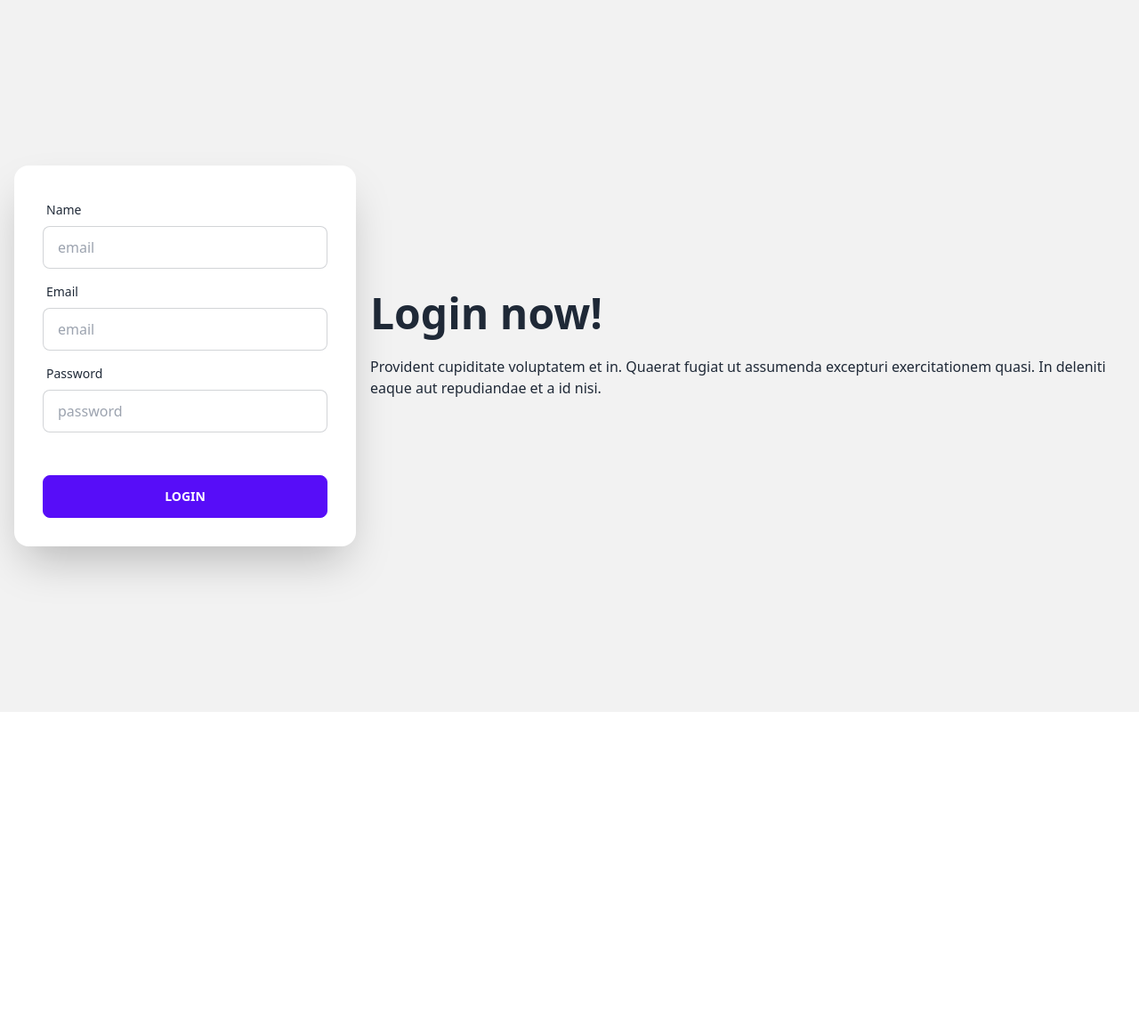
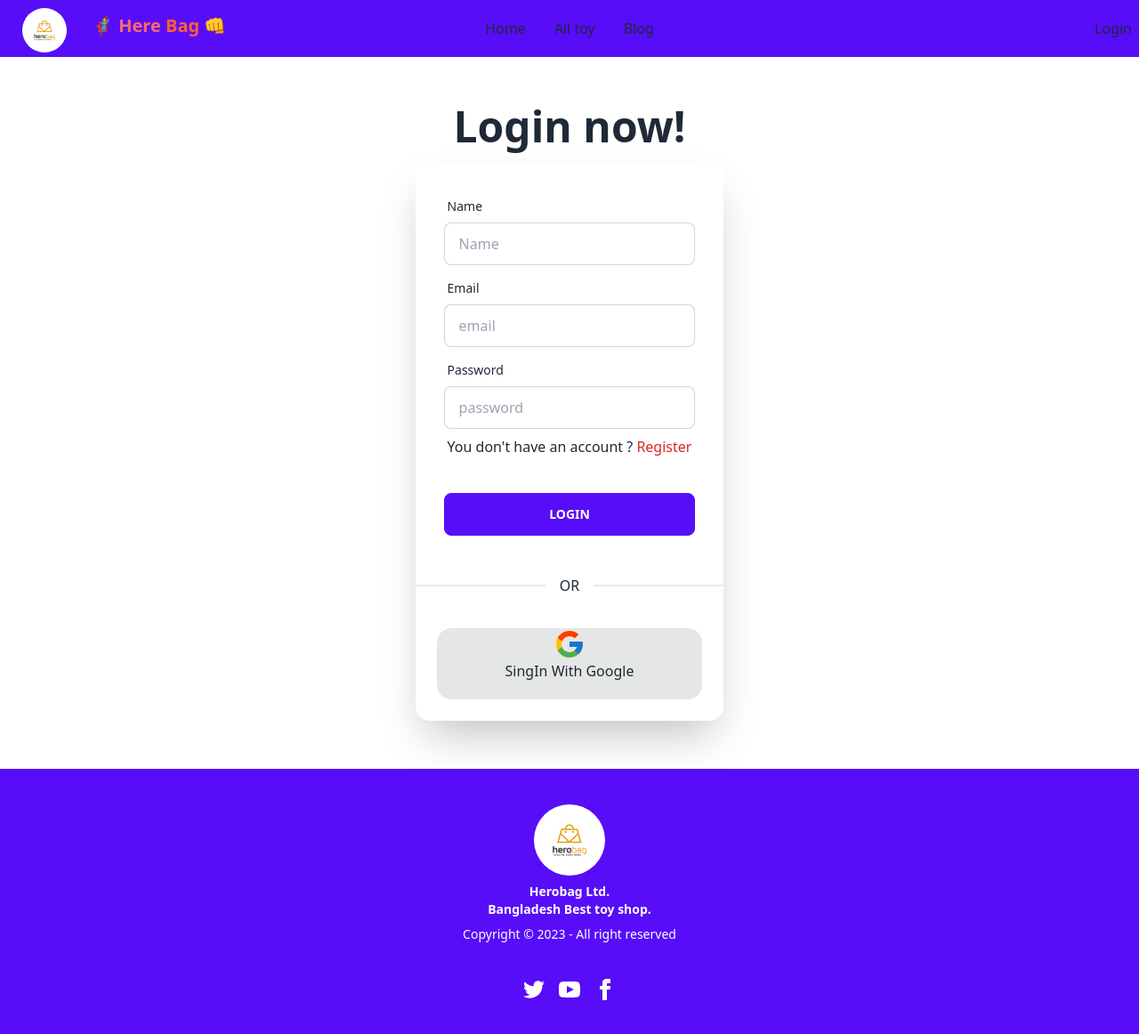
Before and after one commit to Jubayer9/assignment-11-toy-marketplace-climd, a React (Vite) app: page /login in a window 1280 px wide. Shown: the whole page at 89% size. Before the commit the page ends 800 px from the top, so only its background shows below. Built offline with nearby package versions, Linux system fonts and the light colour scheme; no server answers.

Commit message:
Add a date Google Earth provider. Go back.

```diff
--- a/src/Pages/Home/Header/Header.jsx
+++ b/src/Pages/Home/Header/Header.jsx
@@ -2,7 +2,7 @@
 const Header = () => {
     return (
         <div>
-            <img style={{width:"90%" ,margin:"0px 100px"}} src="/public/images.jpg" alt="" />
+            <img style={{width:"90%" ,margin:"6% 0% 5% 5%"}} src="/public/images.jpg" alt="" />
         </div>
     );
 };
--- a/src/Pages/Home/Home/Home.jsx
+++ b/src/Pages/Home/Home/Home.jsx
@@ -2,14 +2,16 @@
 import Footer from "../../../Share/Footer";
 import NavBar from "../../../Share/NavBar";
 import Header from "../Header/Header";
+import PhotoGallery from "../PhotoGallery/PhotoGallery";
 
 const Home = () => {
     return (
         <div>
 
-        <NavBar></NavBar>
-    <Header></Header>
-        <Footer></Footer>
+            <NavBar></NavBar>
+            <Header></Header>
+            <PhotoGallery></PhotoGallery>
+            <Footer></Footer>
 
         </div>
     );
--- a/src/Pages/Home/Login/Login.jsx
+++ b/src/Pages/Home/Login/Login.jsx
@@ -1,10 +1,13 @@
 import { useContext } from "react";
-import { Form, } from "react-router-dom";
+import { Form, Link, } from "react-router-dom";
 import { AuthContext } from "../../../Provider/AuthProvider";
+import NavBar from "../../../Share/NavBar";
+import Footer from "../../../Share/Footer";
+import { FcGoogle } from "react-icons/fc";
 
 const Login = () => {
 
-    const {signIn } =useContext(AuthContext);
+    const {signIn,signInWithGoogle } =useContext(AuthContext);
 
     const handleLogin = event=>{
         event.preventDefault();
@@ -23,15 +26,26 @@ const Login = () => {
             })
     }
 
+    const handleGoogleSignIn =()=>{
+      signInWithGoogle()
+      .then(result=>{
+        const loggedUser = result.user;
+        console.log(loggedUser)
+      })
+      .catch(error =>{
+        console.log(error);
+      })
+    }
 
     return (
         <div>
+            <NavBar></NavBar>
            <Form onSubmit={handleLogin}>
-            <div className="hero min-h-screen bg-base-200">
-  <div className="hero-content flex-col lg:flex-row-reverse">
+            <div className="hero min-h-screen ">
+  <div className="hero-content flex-col ">
     <div className="text-center lg:text-left">
       <h1 className="text-5xl font-bold">Login now!</h1>
-      <p className="py-6">Provident cupiditate voluptatem et in. Quaerat fugiat ut assumenda excepturi exercitationem quasi. In deleniti eaque aut repudiandae et a id nisi.</p>
+
     </div>
     <div className="card flex-shrink-0 w-full max-w-sm shadow-2xl bg-base-100">
       <div className="card-body">
@@ -39,7 +53,7 @@ const Login = () => {
           <label className="label">
             <span className="label-text">Name</span>
           </label>
-          <input type="text" placeholder="email" name="name" className="input input-bordered" />
+          <input type="text" placeholder="Name" name="name" className="input input-bordered" />
         </div>
         <div className="form-control">
           <label className="label">
@@ -51,18 +65,28 @@ const Login = () => {
           <label className="label">
             <span className="label-text">Password</span>
           </label>
-          <input type="text" placeholder="password" name="password" className="input input-bordered" />
+          <input type="password" placeholder="password" name="password" className="input input-bordered" />
           <label className="label">
+            <p> You don't have an account ? <Link className="text-red-600" to='/registration'>Register</Link></p>
           </label>
         </div>
         <div className="form-control mt-6">
           <button className="btn btn-primary">Login</button>
         </div>
       </div>
+      <div className="flex flex-col w-full border-opacity-50">
+
+  <div className="divider">OR</div>
+ <button onClick={handleGoogleSignIn} className="grid h-20 card bg-base-300 rounded-box place-items-center  m-6 pb-5"><FcGoogle className="font-bold text-4xl"></FcGoogle>SingIn With Google </button>
+</div>
     </div>
+
   </div>
+
 </div>
+
             </Form>
+            <Footer></Footer>
         </div>
     );
 };
--- a/src/Pages/Home/PhotoGallery/PhotoGallery.jsx
+++ b/src/Pages/Home/PhotoGallery/PhotoGallery.jsx
@@ -0,0 +1,11 @@
+import React from 'react';
+
+const PhotoGallery = () => {
+    return (
+        <div>
+            Photo..........................
+        </div>
+    );
+};
+
+export default PhotoGallery;
--- a/src/Pages/Home/Registration/Registration.jsx
+++ b/src/Pages/Home/Registration/Registration.jsx
@@ -1,7 +1,9 @@
 
-import { Form,} from "react-router-dom";
+import { Form, Link,} from "react-router-dom";
 import { useContext } from "react";
 import { AuthContext } from "../../../Provider/AuthProvider";
+import NavBar from "../../../Share/NavBar";
+import Footer from "../../../Share/Footer";
 const Registration = () => {
     const { createUser } = useContext(AuthContext);
 
@@ -25,27 +27,27 @@ const Registration = () => {
 
     return (
         <div>
+<NavBar></NavBar>
+            <Form onSubmit={handleRegister}>
+            <div className="hero min-h-screen ">
+  <div className="hero-content flex-col p">
+    <div className="text-center lg:text-left">
+      <h1 className="text-5xl font-bold">Register Now!!</h1>
 
-            <Form onSubmit={handleRegister}>
-            <div className="hero min-h-screen bg-base-200">
-  <div className="hero-content flex-col lg:flex-row-reverse">
-    <div className="text-center lg:text-left">
-      <h1 className="text-5xl font-bold">Login now!</h1>
-      <p className="py-6">Provident cupiditate voluptatem et in. Quaerat fugiat ut assumenda excepturi exercitationem quasi. In deleniti eaque aut repudiandae et a id nisi.</p>
     </div>
-    <div className="card flex-shrink-0 w-full max-w-sm shadow-2xl bg-base-100">
+    <div className="card  w-full max-w-sm shadow-2xl bg-base-100">
       <div className="card-body">
         <div className="form-control">
           <label className="label">
             <span className="label-text">Name</span>
           </label>
-          <input type="text" placeholder="email" name="name" className="input input-bordered" />
+          <input type="text" placeholder="Name" name="name" className="input input-bordered" />
         </div>
         <div className="form-control">
           <label className="label">
             <span className="label-text">Email</span>
           </label>
-          <input type="email" placeholder="email" name="email" className="input input-bordered" />
+          <input type="email" placeholder="Email" name="email" className="input input-bordered" />
         </div>
         <div className="form-control">
           <label className="label">
@@ -59,6 +61,7 @@ const Registration = () => {
           </label>
           <input type="password" placeholder="password" name="password" className="input input-bordered" />
           <label className="label">
+            <p>already have an account ? <Link className="text-red-600" to='/login'>Login</Link></p>
           </label>
         </div>
         <div className="form-control mt-6">
@@ -69,6 +72,7 @@ const Registration = () => {
   </div>
 </div>
             </Form>
+            <Footer></Footer>
         </div>
     );
 };
--- a/src/Share/Footer.jsx
+++ b/src/Share/Footer.jsx
@@ -1,9 +1,23 @@
 
 const Footer = () => {
     return (
+        <footer className="footer footer-center p-10 bg-primary text-primary-content">
         <div>
-            <h1>Thi is footer</h1>
+        <img style={{width:"80px",borderRadius:"50px"}} src="/public/shopping-bag-superhero-online-shop-bag-shop-super-hero-fashion-web-store_358185-126.jpg" alt="" />
+          <p className="font-bold">
+
+            Herobag Ltd. <br/>Bangladesh Best toy shop.
+          </p>
+          <p>Copyright © 2023 - All right reserved</p>
         </div>
+        <div>
+          <div className="grid grid-flow-col gap-4">
+            <a><svg xmlns="http://www.w3.org/2000/svg" width="24" height="24" viewBox="0 0 24 24" className="fill-current"><path d="M24 4.557c-.883.392-1.832.656-2.828.775 1.017-.609 1.798-1.574 2.165-2.724-.951.564-2.005.974-3.127 1.195-.897-.957-2.178-1.555-3.594-1.555-3.179 0-5.515 2.966-4.797 6.045-4.091-.205-7.719-2.165-10.148-5.144-1.29 2.213-.669 5.108 1.523 6.574-.806-.026-1.566-.247-2.229-.616-.054 2.281 1.581 4.415 3.949 4.89-.693.188-1.452.232-2.224.084.626 1.956 2.444 3.379 4.6 3.419-2.07 1.623-4.678 2.348-7.29 2.04 2.179 1.397 4.768 2.212 7.548 2.212 9.142 0 14.307-7.721 13.995-14.646.962-.695 1.797-1.562 2.457-2.549z"></path></svg></a>
+            <a><svg xmlns="http://www.w3.org/2000/svg" width="24" height="24" viewBox="0 0 24 24" className="fill-current"><path d="M19.615 3.184c-3.604-.246-11.631-.245-15.23 0-3.897.266-4.356 2.62-4.385 8.816.029 6.185.484 8.549 4.385 8.816 3.6.245 11.626.246 15.23 0 3.897-.266 4.356-2.62 4.385-8.816-.029-6.185-.484-8.549-4.385-8.816zm-10.615 12.816v-8l8 3.993-8 4.007z"></path></svg></a>
+            <a><svg xmlns="http://www.w3.org/2000/svg" width="24" height="24" viewBox="0 0 24 24" className="fill-current"><path d="M9 8h-3v4h3v12h5v-12h3.642l.358-4h-4v-1.667c0-.955.192-1.333 1.115-1.333h2.885v-5h-3.808c-3.596 0-5.192 1.583-5.192 4.615v3.385z"></path></svg></a>
+          </div>
+        </div>
+      </footer>
     );
 };
 
--- a/src/Share/NavBar.jsx
+++ b/src/Share/NavBar.jsx
@@ -1,4 +1,5 @@
 import { useContext } from "react";
+import './NavBar/NavBar.css'
 import { Link } from "react-router-dom";
 import { AuthContext } from "../Provider/AuthProvider";
 import { FaUserCircle } from 'react-icons/fa';
@@ -20,7 +21,7 @@ const handleLogOut =()=>{
 }
 
   return (
-    <div className="navbar bg-base-100">
+    <div className="navbar bg-primary">
       <div className="navbar-start">
         <div className="dropdown">
           <label tabIndex={0} className="btn btn-ghost lg:hidden">
@@ -39,21 +40,35 @@ const handleLogOut =()=>{
             </li>
           </ul>
         </div>
-        <Link to='/'  className="btn btn-ghost normal-case text-xl"><img style={{width:"70px",borderRadius:"50px"}} src="/public/shopping-bag-superhero-online-shop-bag-shop-super-hero-fashion-web-store_358185-126.jpg" alt="" /></Link>
+        <Link to='/'  className="btn gap-7 btn-ghost normal-case text-xl"><img style={{width:"50px",borderRadius:"50px"}} src="/public/shopping-bag-superhero-online-shop-bag-shop-super-hero-fashion-web-store_358185-126.jpg" alt="" />
+        <h1 style={{height:"40px",marginTop:"1%",color:"#FF6969" }}>🦸 Here <span style={{color:"#FF6036"}}> Bag 👊</span> </h1>
+        </Link>
       </div>
+
       <div className="navbar-center hidden lg:flex">
         <ul className="menu menu-horizontal px-1">
           <li><Link to='/'>Home</Link></li>
           <li><Link to='/allToy'>All toy </Link></li>
-          <li><Link to='/myToy'>My Toy </Link></li>
+         { user &&
+           <li><Link to='/myToy'>My Toy </Link></li>
+          }
+         { user &&
           <li><Link to='/addToy'>Add Toy </Link></li>
+          }
           <li><Link to='/blog'>Blog </Link></li>
         </ul>
       </div>
       <div className="navbar-end">
-        {user && <h1>
-          <FaUserCircle style={{ fontSize: '2rem' }}></FaUserCircle>
-        </h1>}
+        {user &&
+         <div className="flex ">
+          <p  className="text-primary ID">{user?.displayName}</p>
+     <p>
+
+ <FaUserCircle style={{ fontSize: '2rem',marginRight:"30px" }}> </FaUserCircle>
+
+     </p>
+         </div>
+         }
         {user ?
           <button onClick={handleLogOut}> Logout</button> :
           <button><Link to='/login' className="">Login</Link></button>
--- /dev/null
+++ b/src/Share/NavBar/NavBar.css
@@ -0,0 +1,6 @@
+.ID:hover{
+    color: white;
+    font-size:large;
+    margin-right: 25px;
+   margin-bottom: 6px;
+}
```
Also changed, not shown: src/Provider/AuthProvider.jsx (+24 -15 lines).
